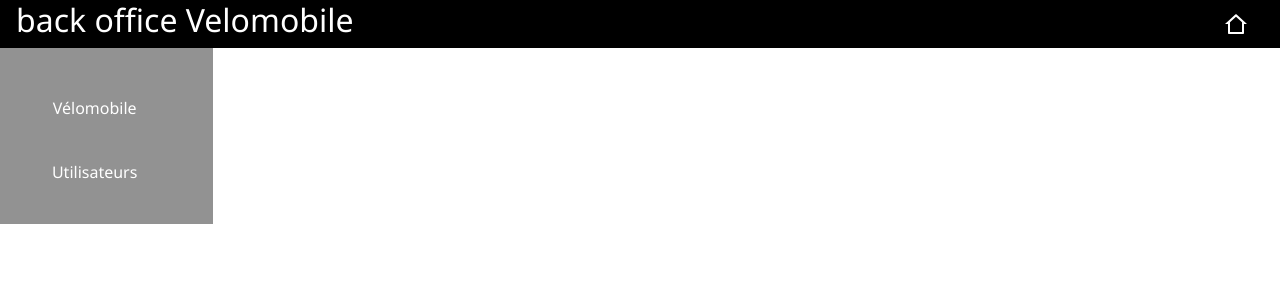
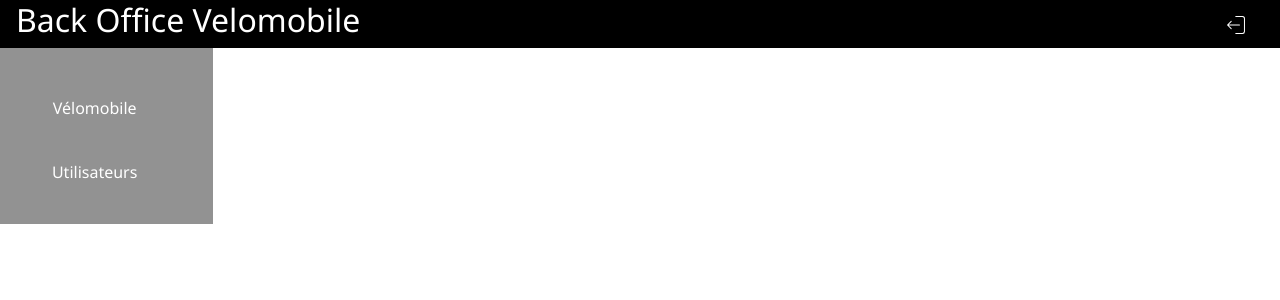
Before and after one commit to DjabelWilly/Velomobile_React, a React (Create React App) app: page /admin in a window 1280 px wide. Shown: the top 300 px of the page. Built offline with nearby package versions, Linux system fonts and the light colour scheme.

Commit message:
login redirect to admin/velo

```diff
--- a/db.json
+++ b/db.json
@@ -11,8 +11,8 @@
       "id": "8e94",
       "model": "iui",
       "description": "ziiui",
-      "weight": "67KG",
-      "photo": ""
+      "weight": "",
+      "photo": "vm1.png"
     }
   ],
   "users": [
--- a/src/components/Admin.jsx
+++ b/src/components/Admin.jsx
@@ -1,10 +1,8 @@
-import AdminPage from "../AdminPage";
 import { Link } from "react-router-dom";
-import { useState } from "react";
 import React from "react";
 import { RiHome2Line } from "react-icons/ri";
 import "../App.css";
-import { Outlet } from "react-router-dom";
+import { CiLogout } from "react-icons/ci";
 
 
 function Admin() {
@@ -13,11 +11,11 @@ function Admin() {
     <>
       <div className="nav-admin">
         <div className="title">
-          <h2>back office Velomobile</h2>
+          <h2>Back Office Velomobile</h2>
         </div>
         <div>
           <Link to={"/"}>
-            <RiHome2Line size={24} />
+            <CiLogout  size={24} />
           </Link>
         </div>
       </div>
@@ -29,43 +27,6 @@ function Admin() {
             <Link to={"/admin/users"}>Utilisateurs</Link>
           </div>
         </div>
-        {/* <Outlet context={[isLoggedIn,]} /> */}
-
-        {/* <div className="col align-items-center mx-3 py-5">
-          <table class="table table-striped">
-            <thead>
-              <tr>
-                <th scope="col">id</th>
-                <th scope="col">Nom</th>
-                <th scope="col">Description</th>
-                <th scope="col">poids</th>
-                <th scope="col">image </th>
-              </tr>
-            </thead>
-            <tbody>
-              <tr>
-                <th scope="row"> </th>
-                <td> </td>
-                <td> </td>
-                <td> </td>
-                <td> </td>
-                <div className="d-flex justify-content-end">
-                  <Link to={"/velo/putForm"}>
-                    <button className="btn btn-primary mx-2">Modifier</button>
-                  </Link>
-                  <button className="btn btn-danger">Supprimer</button>
-                </div>
-              </tr>
-            </tbody>
-          </table>
-          <div className="d-flex justify-content-end">
-            <Link to={"/admin/velo/form"}>
-              <button className="btn btn-secondary my-5 mx-2">
-                Ajouter vélomobile
-              </button>
-            </Link>
-          </div>
-        </div> */}
       </div>
     </>
   );
--- a/src/components/FormPutVeloMobile.jsx
+++ b/src/components/FormPutVeloMobile.jsx
@@ -1,4 +1,4 @@
-const FormPutVeloMobile = ({veloMobile, handleSubmitFormPostVeloMobile,handleSubmitFormPutVeloMobile }) => {
+const FormPutVeloMobile = ({veloMobile,handleSubmitFormPutVeloMobile }) => {
 console.log(`veloMobile dans FormPutVeloMobile`, veloMobile);
 
   return (
--- a/src/components/VeloMobile.jsx
+++ b/src/components/VeloMobile.jsx
@@ -21,7 +21,6 @@ const VeloMobile = (props) => {
             <tbody>
               <tr>
                 <th scope="column">
-
                   <img id="vm2"  src={`/images/velosmobiles/${props.veloMobile.photo}`} alt="foto de velomobile"  />
                 </th>
                 <td>
@@ -33,6 +32,7 @@ const VeloMobile = (props) => {
               </tr>
             </tbody>
       </table>
+
              {props.upVeloMobile && <FormPutVeloMobile veloMobile={props.veloMobile} handleSubmitFormPutVeloMobile={props.handleSubmitFormPutVeloMobile} />}
             {!props.upVeloMobile && (
               <>
--- a/src/index.js
+++ b/src/index.js
@@ -2,7 +2,6 @@ import React from "react";
 import ReactDOM from "react-dom/client";
 import "./index.css";
 import App from "./App";
-import Admin from "./AdminPage";
 import {
   createBrowserRouter,
   RouterProvider,
--- a/src/routes/AdminVeloPage.jsx
+++ b/src/routes/AdminVeloPage.jsx
@@ -8,6 +8,8 @@ import { Link } from "react-router-dom";
 // import "../App.css";
 // import React from "react";
 import { RiHome2Line } from "react-icons/ri";
+import { CiLogout } from "react-icons/ci";
+
 
 /**
  * Composant fonction
@@ -185,7 +187,7 @@ const AdminVeloPage = () => {
         </div>
         <div>
           <Link to={"/logout"}>
-            <RiHome2Line size={24} />
+            <CiLogout size={24} />
           </Link>
         </div>
       </div>
--- a/src/routes/LoginPage.jsx
+++ b/src/routes/LoginPage.jsx
@@ -32,7 +32,7 @@ const LoginPage = () => {
             if (data) {
               console.log(`redirection vers la page d'accueil`);
               setErrorMsg(false);
-              navigate("/admin");
+              navigate("/admin/velo");
             } else setErrorMsg(true);
           });
         }}
```
